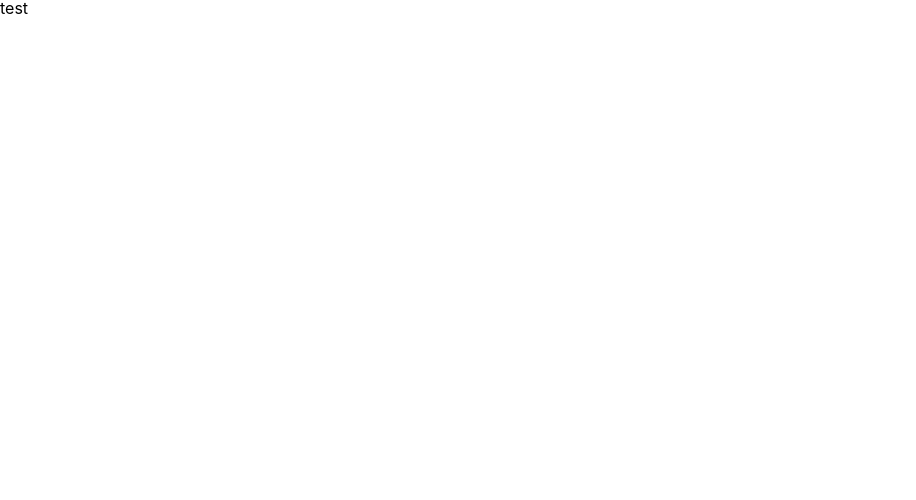
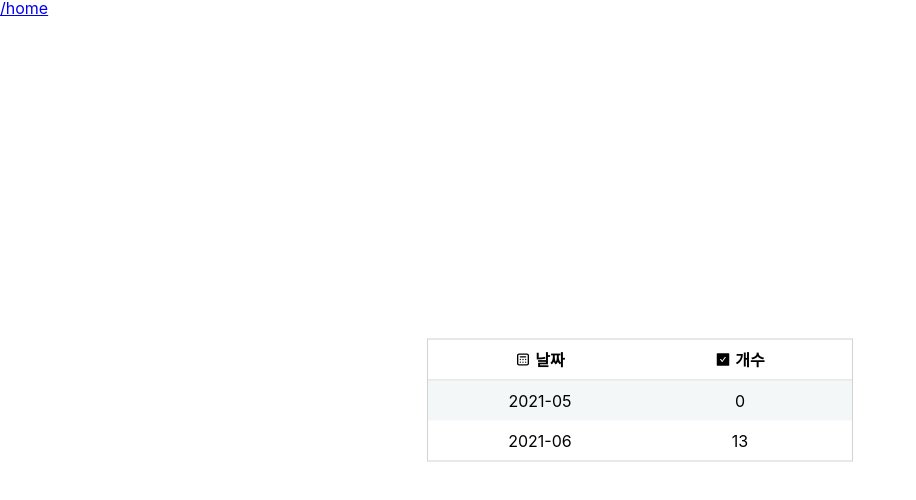
Before and after one commit to LeeSeongJinCa/Small-Step-Planner, a React (Create React App) app: page / in a window 1280 px wide. Shown: the top 500 px of the page, without its empty margins (0-916 px from the left). Built offline with nearby package versions, Linux system fonts and the light colour scheme.

Commit message:
update : route Planner and Mange Page

```diff
--- a/src/App.tsx
+++ b/src/App.tsx
@@ -1,5 +1,18 @@
-function App() {
-  return <div>test</div>;
-}
+import { Route, Switch } from "react-router";
+import { Link } from "react-router-dom";
+
+import { Planner, Manage } from "./pages";
+
+const App = () => {
+  return (
+    <>
+      <Link to="/">/home</Link>
+      <Switch>
+        <Route exact path="/:date" component={Planner} />
+        <Route exact path="/" component={Manage} />
+      </Switch>
+    </>
+  );
+};
 
 export default App;
```
